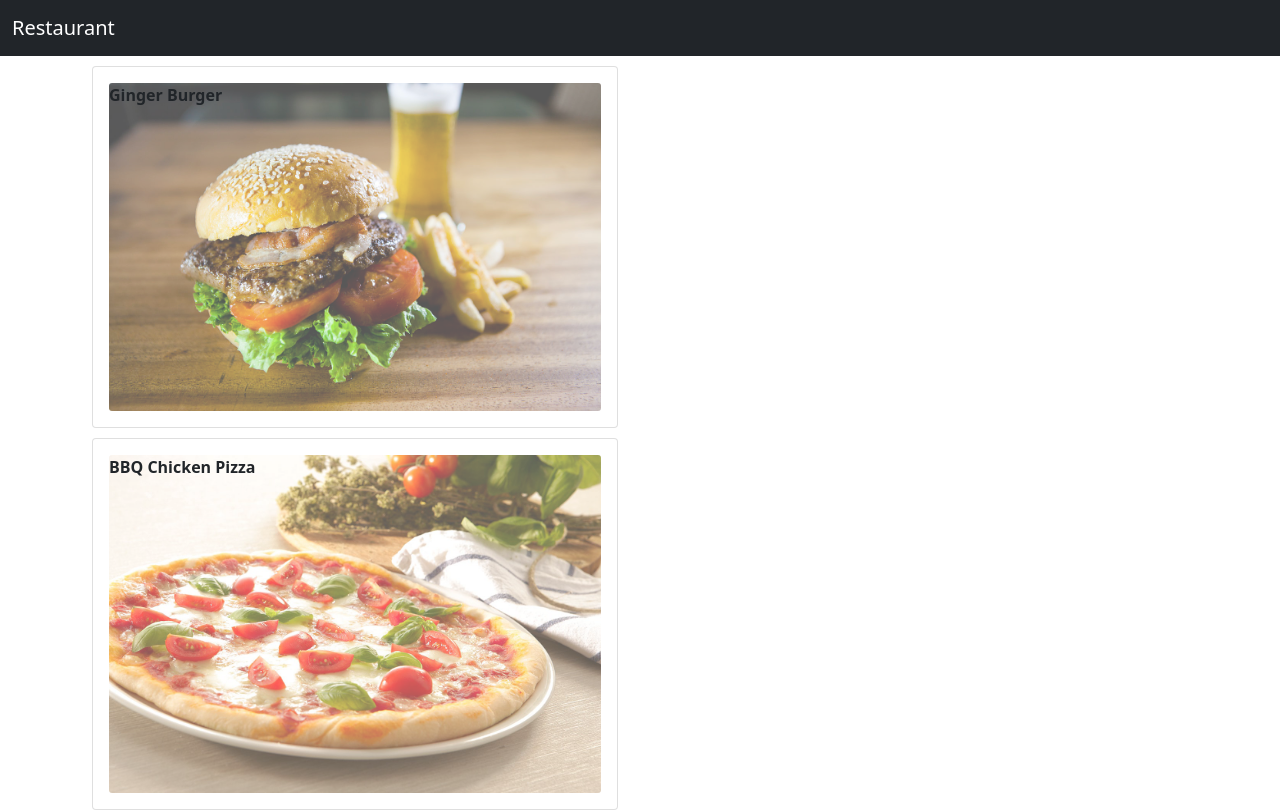
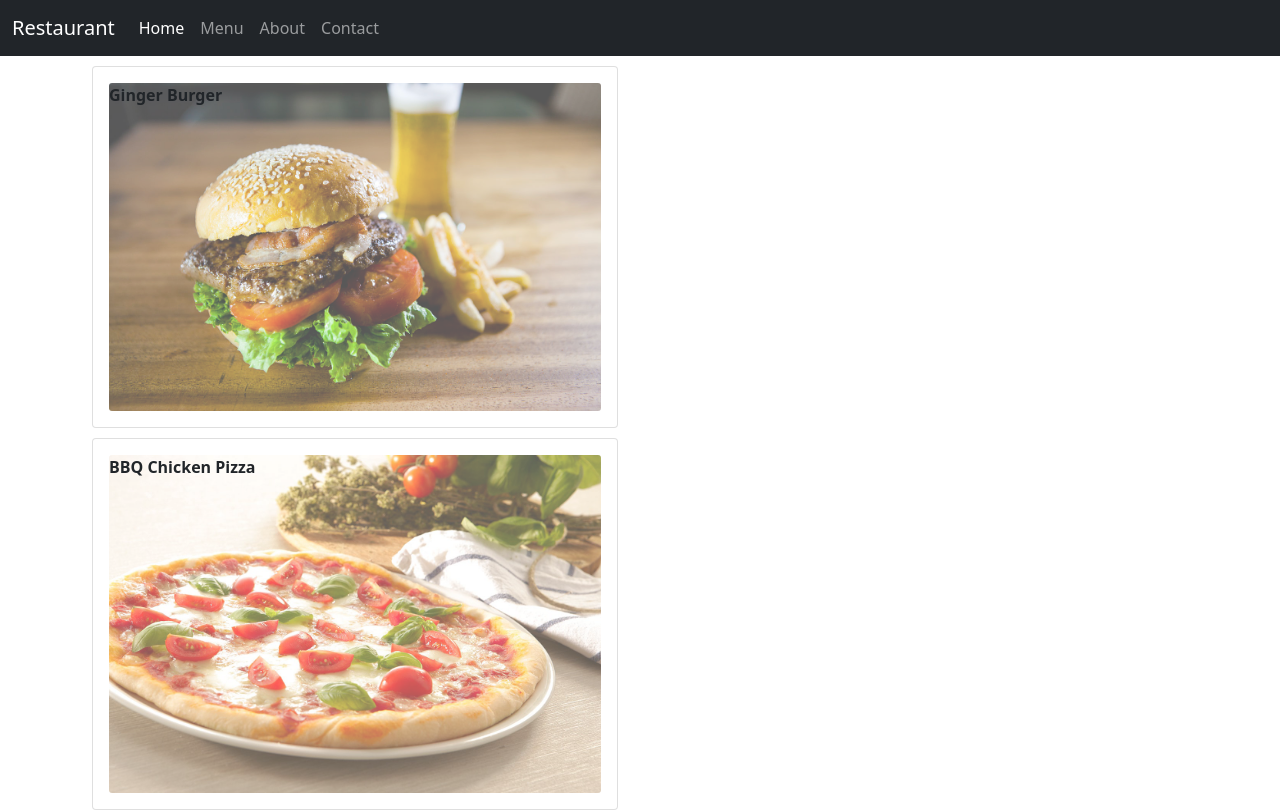
Before and after one commit to shariard58/shariarmahmud-restaurant-project-, a React (Create React App) app: page / in a window 1280 px wide. Shown: the top 811 px of the page. Built offline with nearby package versions, Linux system fonts and the light colour scheme.

Commit message:
Designing Navigation bar

```diff
--- a/src/components/header/Navigation.js
+++ b/src/components/header/Navigation.js
@@ -1,14 +1,72 @@
-import React from "react";
-import { Navbar, NavbarBrand } from "reactstrap";
+import React, { Component } from "react";
+import {
+  Navbar,
+  NavbarBrand,
+  Nav,
+  NavItem,
+  NavbarToggler,
+  Collapse,
+} from "reactstrap";
+import { Link, Routes } from "react-router-dom";
 
-const Navigation = () => {
-  return (
-    <div>
-      <Navbar dark color="dark">
-        <NavbarBrand href="https://www.youtube.com/"> Restaurant </NavbarBrand>
-      </Navbar>
-    </div>
-  );
-};
+class Navigation extends Component {
+  constructor(props) {
+    super(props);
+    this.state = {
+      isNavOpen: false,
+    };
+  }
+
+  navToggle = () => {
+    this.setState({
+      isNavOpen: !this.state.isNavOpen,
+    });
+  };
+
+  render() {
+    return (
+      <div>
+        <Navbar dark color="dark" expand="sm">
+          <NavbarToggler onClick={this.navToggle} />
+          <NavbarBrand href="https://www.youtube.com/">
+            {" "}
+            Restaurant{" "}
+          </NavbarBrand>
+
+          <Collapse isOpen={this.state.isNavOpen} navbar>
+            <Nav className="mr-auto" navbar>
+              <NavItem>
+                <Link to="/" className="nav-link active">
+                  {" "}
+                  Home
+                </Link>
+              </NavItem>
+
+              <NavItem>
+                <Link to="/menu" className="nav-link">
+                  {" "}
+                  Menu
+                </Link>
+              </NavItem>
+              <NavItem>
+                <Link to="/about" className="nav-link">
+                  {" "}
+                  About
+                </Link>
+              </NavItem>
+
+              <NavItem>
+                <Link to="/contact" className="nav-link">
+                  {" "}
+                  Contact
+                </Link>
+              </NavItem>
+            </Nav>
+          </Collapse>
+        </Navbar>
+      </div>
+    );
+  }
+}
 
 export default Navigation;
```
